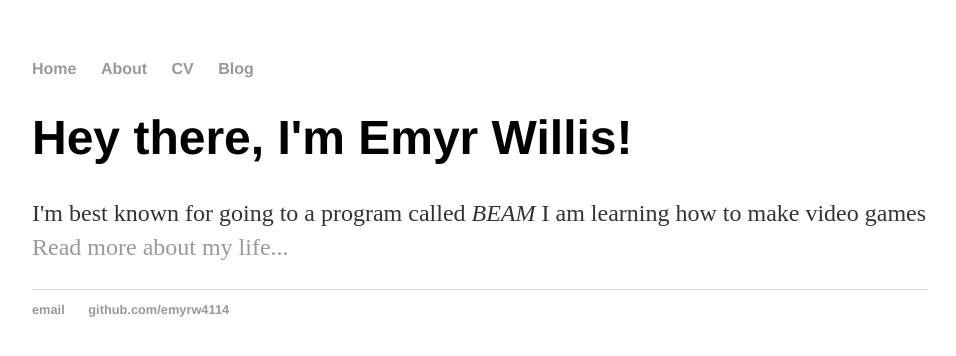
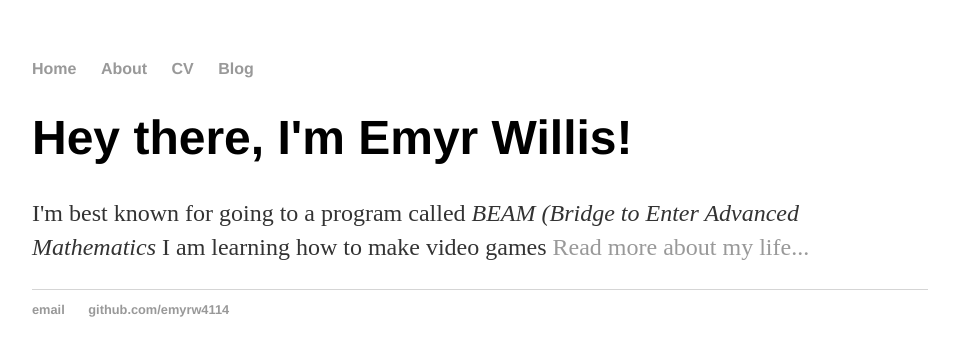
Before and after one commit to emyrw4114/emyrw4114.github.io, a Jekyll site: the page built from index.html, in a window 1280 px wide. Shown: the top 356 px of the page, without its empty margins (160-1116 px from the left). Built offline with Jekyll 4.4.1, drawn with Linux system fonts in a browser that asks for light colours.

Commit message:
Update index.html

```diff
--- a/index.html
+++ b/index.html
@@ -4,5 +4,5 @@ title: Emyr Willis, AFSE Class of 2022
 ---
 <div class="blurb">
 	<h1>Hey there, I'm Emyr Willis!</h1>
-	<p>I'm best known for going to a program called <em>BEAM</em> I am learning how to make video games <a href="/about">Read more about my life...</a></p>
+	<p>I'm best known for going to a program called <em>BEAM (Bridge to Enter Advanced Mathematics</em> I am learning how to make video games <a href="/about">Read more about my life...</a></p>
 </div><!-- /.blurb -->
```
